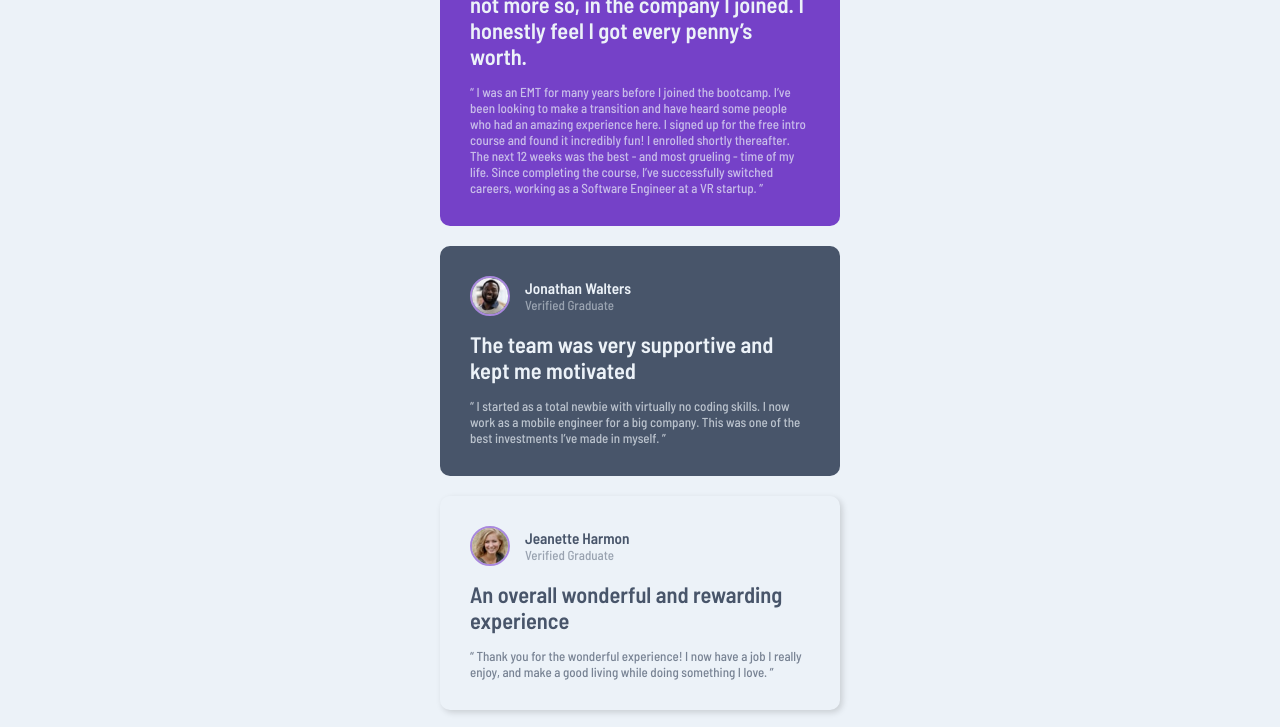
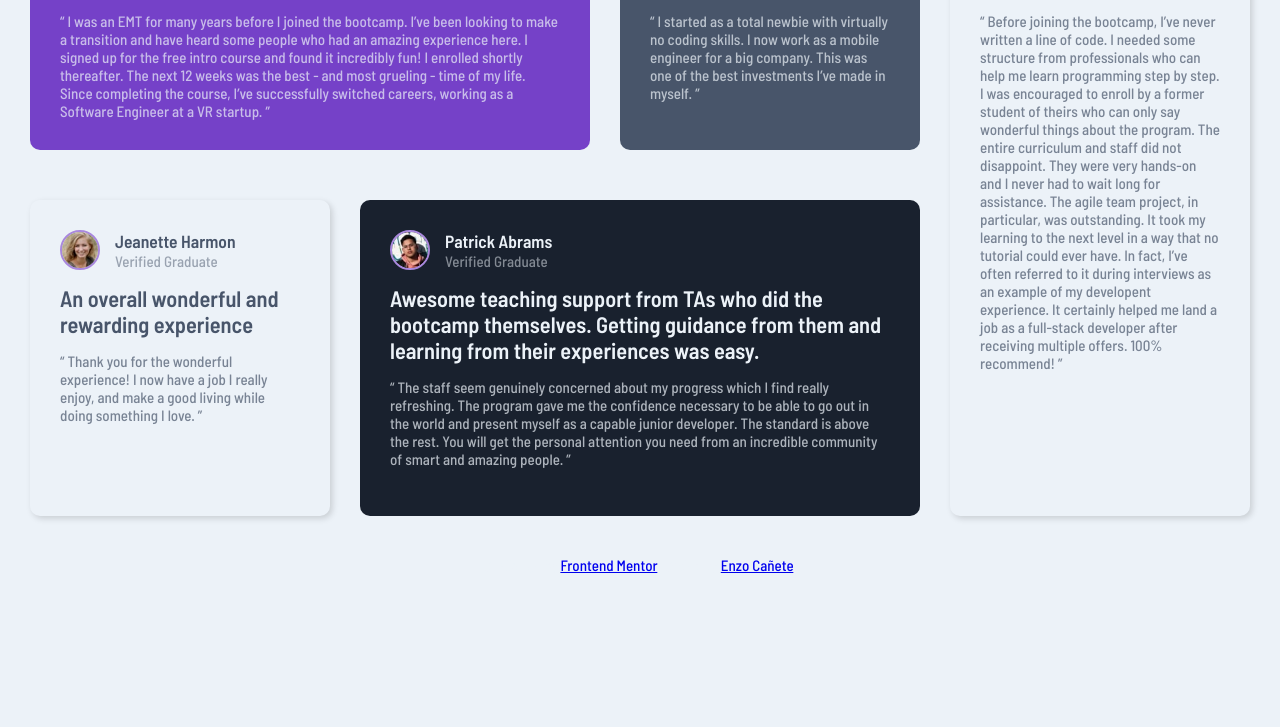
Before and after one commit to EnzoDev10/testimonial-grid, a plain HTML site: page index.html in a window 1280 px wide. Shown: the part 186-913 px from the top of the page. After the commit the page ends 800 px from the top, so only its background shows below. Drawn offline with Linux system fonts and the light colour scheme.

Commit message:
Reworked desktop version

```diff
--- a/styles.less
+++ b/styles.less
@@ -29,6 +29,8 @@
 }
 
 body {
+	height: 100%;
+	width: 100%;
 	background-color: @Light-grayish-blue;
 	font-size: 13px;
 	color: @Light-grayish-blue;
@@ -94,5 +96,41 @@ body {
 
 .attribution {
 	text-align: center;
-	margin: 20px 0;
+	margin-bottom: 20px;
+
 }
+
+@media screen and (min-width: 1200px) {
+	body {
+		font-size: 15px;
+		overflow-x: hidden;
+		.grid-container {
+			padding: 20px 30px;
+			grid-template-columns: repeat(4, 1fr);
+			grid-template-rows: repeat(2, 1fr);
+			gap: 30px;
+
+			.card {
+				max-width: none;
+				padding: 30px;
+			}
+
+			.card__bg_purple {
+				grid-column: 1 / 3;
+			}
+
+			:nth-child(3) {
+				grid-column: 1;
+			}
+
+			.card__bg_darkblue {
+				grid-column: 2 / 4;
+			}
+
+			:nth-child(5) {
+				grid-column: 4;
+				grid-row: 1 / 3;
+			}
+		}
+	}
+}
```
Also changed, not shown: styles.css.
